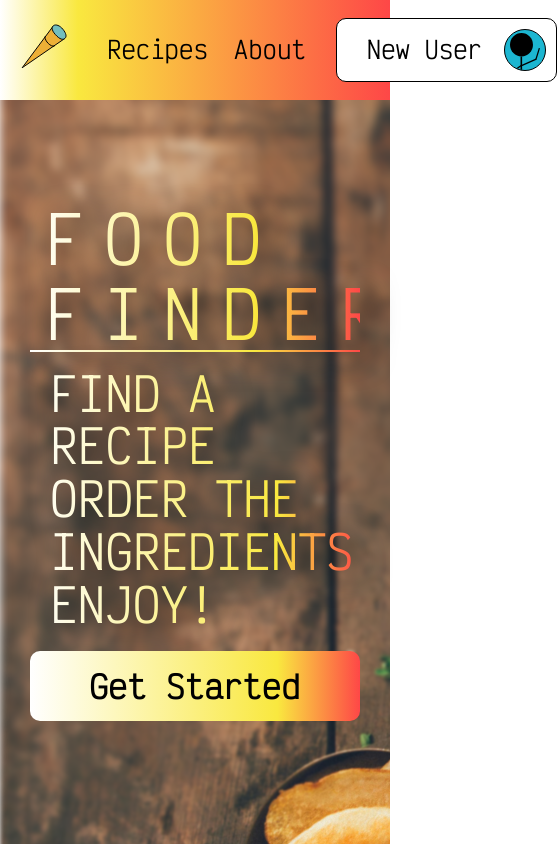
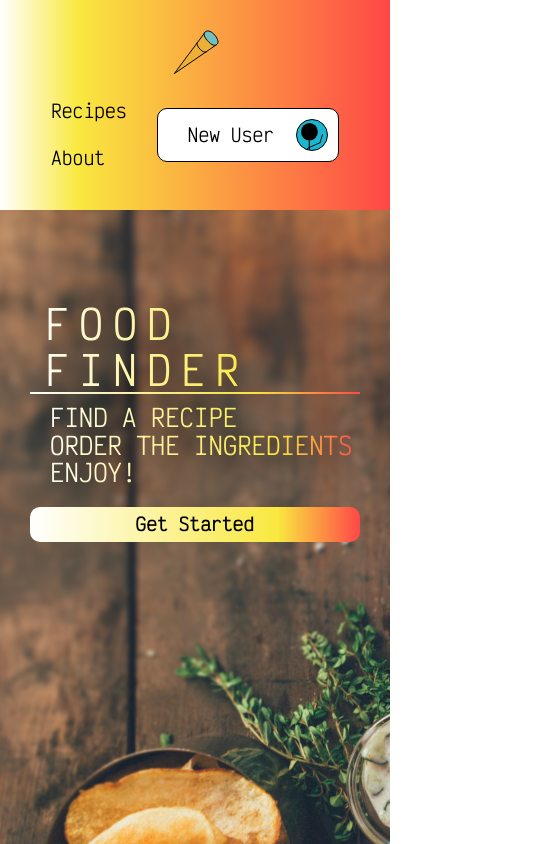
Before and after one commit to RyBCreates/food-finder, a React (Vite) app: page / in a window 390 px wide. Shown: the whole page, 557 px wide, since content can reach past the window. Built offline with nearby package versions, Linux system fonts and the light colour scheme; no server answers.

Commit message:
Made Some Pages Responsive for smaller screen sizes

```diff
--- a/src/components/App/App.css
+++ b/src/components/App/App.css
@@ -13,3 +13,9 @@
 .app__section {
   margin-top: 100px;
 }
+
+@media (max-width: 600px) {
+  .app__section {
+    margin-top: 200px;
+  }
+}
--- a/src/components/Footer/Footer.css
+++ b/src/components/Footer/Footer.css
@@ -9,3 +9,9 @@
   margin: 0;
   padding: 20px 0;
 }
+
+@media (max-width: 600px) {
+  .footer__copyright {
+    font-size: 12px;
+  }
+}
--- a/src/components/Header/Header.css
+++ b/src/components/Header/Header.css
@@ -89,3 +89,21 @@
   object-fit: contain;
   transform: translateY(3px);
 }
+
+@media (max-width: 600px) {
+  .header {
+    flex-direction: column;
+    justify-content: space-between;
+    padding: 30px 10px;
+    height: 150px;
+  }
+
+  .header__username {
+    font-size: 18px;
+  }
+
+  .header__avatar-wrapper {
+    width: 30px;
+    height: 30px;
+  }
+}
--- a/src/components/Home/Home.css
+++ b/src/components/Home/Home.css
@@ -80,3 +80,32 @@
   opacity: 1;
   cursor: pointer;
 }
+
+@media (max-width: 600px) {
+  .home {
+    left: -200px;
+  }
+
+  .home__content {
+    margin-left: 200px;
+  }
+
+  .home__title {
+    letter-spacing: 10px;
+    font-size: 40px;
+    padding: 300px 30px 0 15px;
+  }
+
+  .home__subtext-container {
+    margin: 10px 0 0 0;
+  }
+
+  .home__subtext {
+    font-size: 24px;
+  }
+
+  .home__button {
+    height: 35px;
+    font-size: 18px;
+  }
+}
--- a/src/components/Navbar/Navbar.css
+++ b/src/components/Navbar/Navbar.css
@@ -22,3 +22,15 @@
   cursor: pointer;
   color: #6ea547;
 }
+
+@media (max-width: 600px) {
+  .navbar__links {
+    flex-direction: column;
+    padding: 0;
+    margin: 0;
+  }
+
+  .navbar__link {
+    font-size: 18px;
+  }
+}
--- a/src/components/RecipeCard/RecipeCard.css
+++ b/src/components/RecipeCard/RecipeCard.css
@@ -184,10 +184,20 @@
   .card__save-button {
     width: 100%;
     border-radius: 0 0 0 10px;
+    font-size: 18px;
+  }
+
+  .card:hover .card__save-button {
+    padding: 0 10px;
   }
 
   .card__pass-button {
     width: 100%;
     border-radius: 0 0 10px 0;
+    font-size: 18px;
+  }
+
+  .card:hover .card__pass-button {
+    padding: 0 10px;
   }
 }
--- a/src/components/Recipes/Recipes.css
+++ b/src/components/Recipes/Recipes.css
@@ -10,6 +10,10 @@
   border-bottom: 1px solid black;
 }
 
+.recipes__passes {
+  font-size: 18px;
+}
+
 .recipes__card-list {
   display: flex;
   flex-direction: column;
@@ -19,3 +23,9 @@
   padding: 0;
   gap: 40px;
 }
+
+@media (max-width: 1060px) {
+  .recipes__title {
+    font-size: 30px;
+  }
+}
--- a/src/components/Recipes/Recipes.jsx
+++ b/src/components/Recipes/Recipes.jsx
@@ -12,7 +12,7 @@ function Recipes({
   return (
     <section className="recipes app__section">
       <h2 className="recipes__title">Recipes On The Menu Today</h2>
-      <p>Passes left: {passesLeft}</p>
+      <p className="recipes__passes">Passes left: {passesLeft}</p>
       <ul className="recipes__card-list">
         {recipe1 && recipe2 && (
           <>
```
